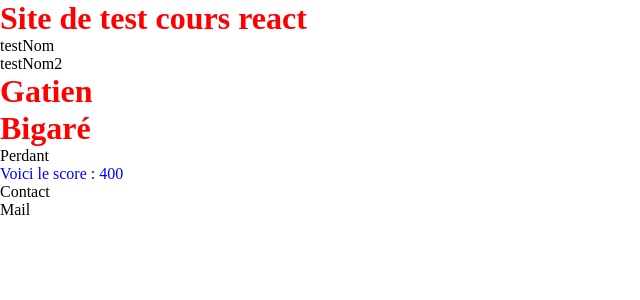
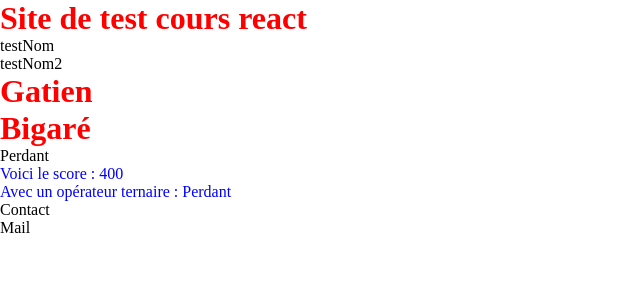
Before and after one commit to BuntProduction/React-semaine-1612, a React (Vite) app in the folder Cours react/: page / in a window 1280 px wide. Shown: the top 300 px of the page, without its empty margins (0-640 px from the left). Built offline with nearby package versions, Linux system fonts and the light colour scheme.

Commit message:
Opérateur ternaire

```diff
--- a/Cours react/src/components/User/Player.jsx
+++ b/Cours react/src/components/User/Player.jsx
@@ -10,6 +10,9 @@
     <div>
       {result}
       <p>Voici le score : {score}</p>
+      <p>
+        Avec un opérateur ternaire : {score <= 500 ? "Perdant" : "Vainqueur"}
+      </p>
     </div>
   );
 }
```
